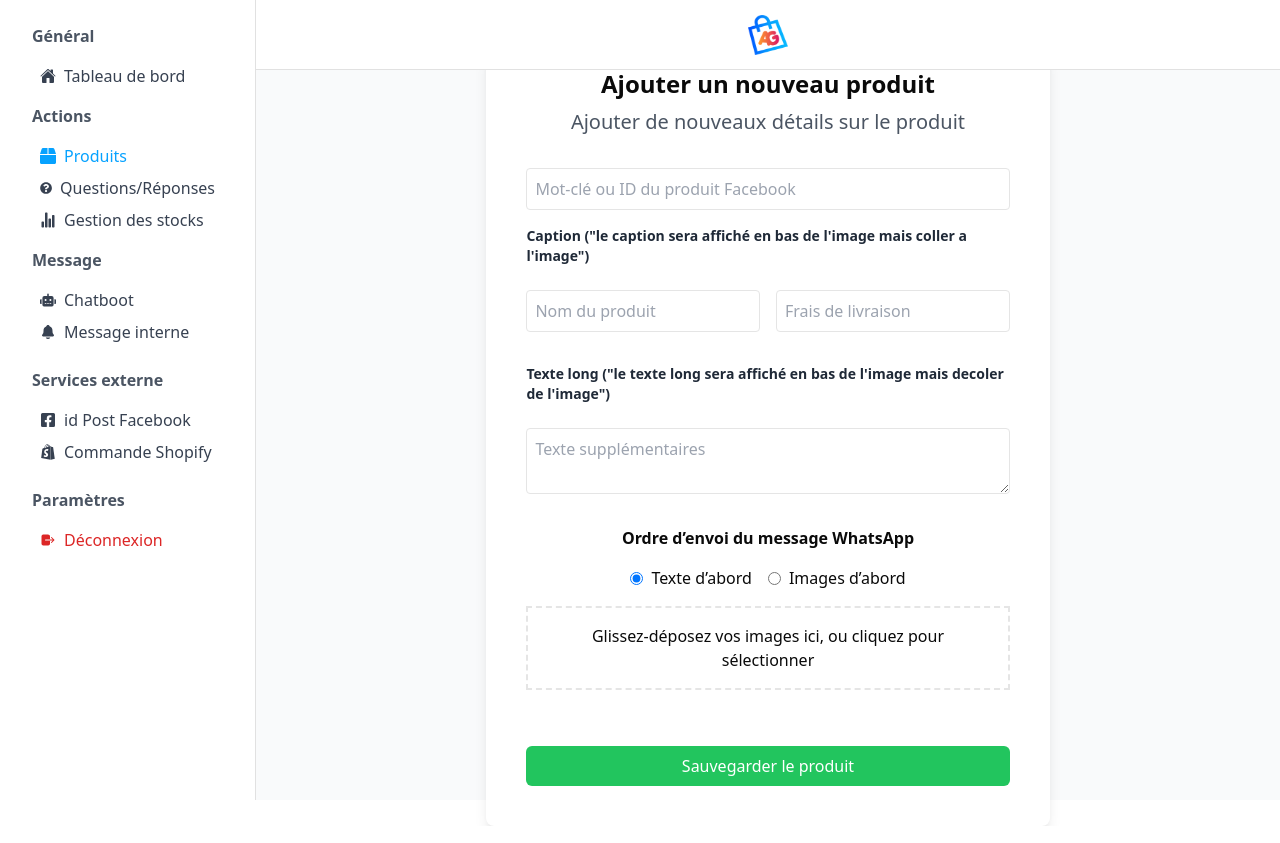
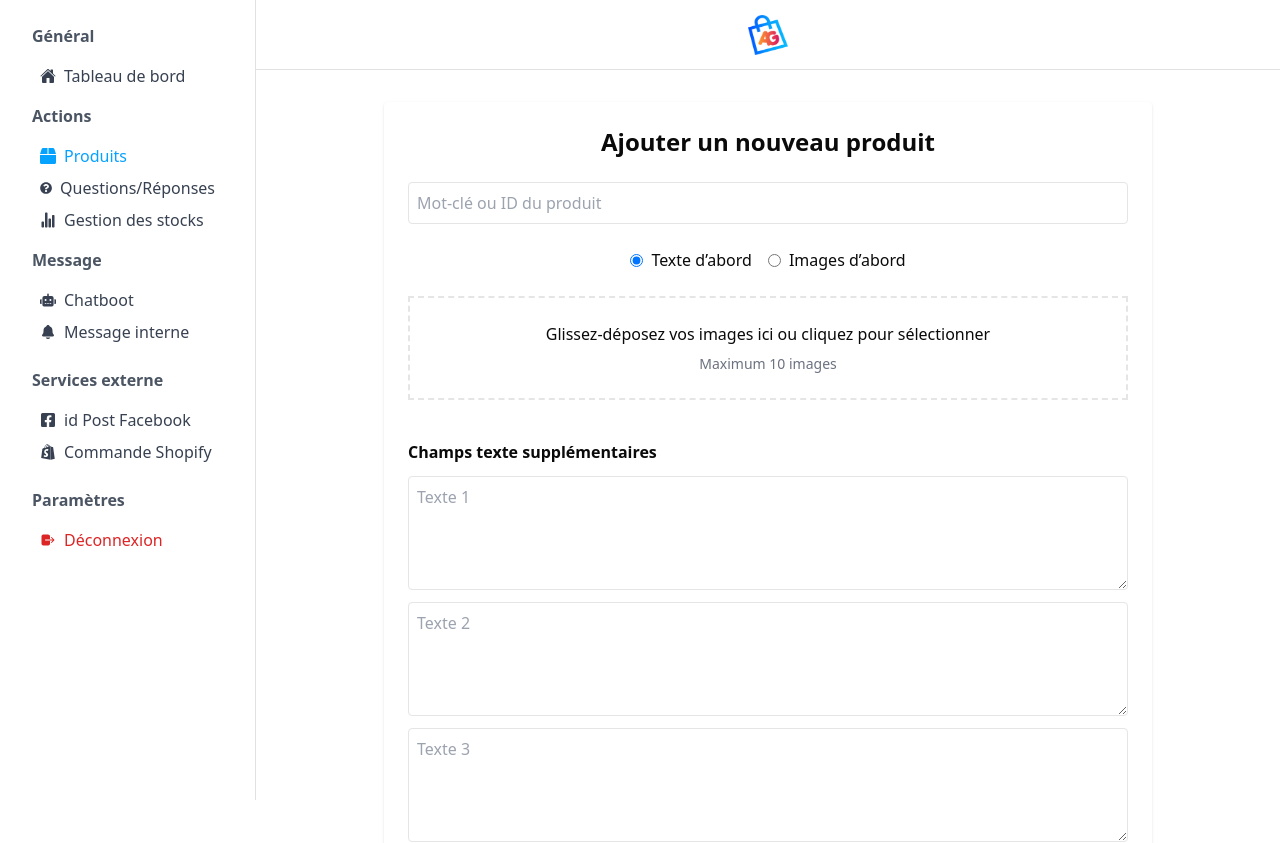
Before and after one commit to alibia-phanuel/chat-boot-front-end, a React (Vite) app: page /products/add in a window 1280 px wide. Shown: the top 843 px of the page. Built offline with nearby package versions, Linux system fonts and the light colour scheme; sample sign-in values are in the browser's storage.

Commit message:
add  resove bug

```diff
--- a/components/FormAddProduct.tsx
+++ b/components/FormAddProduct.tsx
@@ -1,175 +1,144 @@
-import LayoutSystem from "./share/LayoutSystem";
-import React, { useState } from "react";
+import React, { useCallback, useState } from "react";
 import axios from "axios";
 import { toast } from "react-toastify";
 import { useDropzone } from "react-dropzone";
+import { DragDropContext, Droppable, Draggable } from "react-beautiful-dnd";
 import { FiTrash2 } from "react-icons/fi";
+import LayoutSystem from "./share/LayoutSystem";
 import Layout from "./pages/Layout";
 import "react-toastify/dist/ReactToastify.css";
+
+type ImageType = {
+  file: File;
+  caption: string;
+};
+
+const MAX_IMAGES = 10;
+const MAX_TEXT_FIELDS = 5;
+
 const FormAddProduct = () => {
   const userid = localStorage.getItem("authId");
-  const [name, setName] = useState("");
-  const [price, setPrice] = useState("");
   const [productId, setProductId] = useState("");
-  const [shippingFee, setShippingFee] = useState("");
-  const [questions, setQuestions] = useState("");
-  const [images, setImages] = useState<File[]>([]);
   const [ordreEnvoi, setOrdreEnvoi] = useState<"text-first" | "images-first">(
     "text-first"
   );
-  const handleDrop = (acceptedFiles: File[]) => {
-    if (images.length + acceptedFiles.length > 4) return;
-    setImages((prevImages) => [...prevImages, ...acceptedFiles]);
+  const [images, setImages] = useState<ImageType[]>([]);
+  const [textFields, setTextFields] = useState<string[]>(
+    Array(MAX_TEXT_FIELDS).fill("")
+  );
+
+  // Dropzone
+  const onDrop = useCallback(
+    (acceptedFiles: File[]) => {
+      if (images.length + acceptedFiles.length > MAX_IMAGES) {
+        toast.error(`Maximum ${MAX_IMAGES} images autorisées.`);
+        return;
+      }
+      const newImages = acceptedFiles.map((file) => ({ file, caption: "" }));
+      setImages((prev) => [...prev, ...newImages]);
+    },
+    [images]
+  );
+
+  const { getRootProps, getInputProps } = useDropzone({
+    onDrop,
+    accept: { "image/*": [] },
+    multiple: true,
+    maxFiles: MAX_IMAGES,
+  });
+
+  // Supprimer une image
+  const removeImage = (index: number) => {
+    setImages((prev) => prev.filter((_, i) => i !== index));
   };
 
-  const { getRootProps, getInputProps } = useDropzone({
-    onDrop: handleDrop,
-    accept: { "image/*": [] },
-    multiple: true,
-    maxFiles: 4,
-  });
-
-  const removeImage = (imageName: string) => {
-    setImages(images.filter((img) => img.name !== imageName));
+  // Modifier caption
+  const updateCaption = (index: number, caption: string) => {
+    setImages((prev) =>
+      prev.map((img, i) => (i === index ? { ...img, caption } : img))
+    );
   };
 
+  // Modifier champs texte dynamiques
+  const updateTextField = (index: number, value: string) => {
+    setTextFields((prev) => prev.map((t, i) => (i === index ? value : t)));
+  };
+
+  // Drag & drop reorder
+  const onDragEnd = (result: any) => {
+    if (!result.destination) return;
+    const reordered = Array.from(images);
+    const [removed] = reordered.splice(result.source.index, 1);
+    reordered.splice(result.destination.index, 0, removed);
+    setImages(reordered);
+  };
+
+  // Submit du formulaire
   const handleSubmit = async (e: React.FormEvent) => {
     e.preventDefault();
-    setPrice("10000");
-    if (!name || !productId || !shippingFee || !questions || !ordreEnvoi) {
-      toast.error("Tous les champs sont requis !");
-      return;
-    }
 
-    if (isNaN(Number(price)) || isNaN(Number(shippingFee))) {
-      toast.error(
-        "Le prix et les frais d'expédition doivent être des nombres !"
-      );
+    if (!ordreEnvoi || !productId) {
+      toast.error("Merci de remplir tous les champs obligatoires.");
       return;
     }
 
     if (images.length === 0) {
-      toast.error("Vous devez ajouter au moins une image !");
+      toast.error("Veuillez ajouter au moins une image.");
       return;
     }
 
     const formData = new FormData();
-    formData.append("name", name);
-    formData.append("price", price);
     formData.append("productIdOrKeyword", productId);
-    formData.append("shippingFee", shippingFee);
-    formData.append("extraQuestions", questions);
     formData.append("ordreEnvoi", ordreEnvoi);
-    for (const [key, value] of formData.entries()) {
-      console.log(`${key}:`, value);
-    }
-    if (!userid) {
-      toast.error("L'utilisateur doit être défini !");
-    }
-    if (userid !== null) {
-      formData.append("createdBy", userid);
-    }
-    images.forEach((image) => {
-      formData.append("images", image); // Assurez-vous que `image.file` est bien un fichier
+    if (userid) formData.append("createdBy", userid);
+
+    images.forEach(({ file, caption }, i) => {
+      formData.append("images", file);
+      formData.append(`captions[${i}]`, caption);
     });
 
-    // console.log("Données envoyées :", Object.fromEntries(formData.entries()));
+    textFields.forEach((text, i) => {
+      if (text.trim() !== "") {
+        formData.append(`textFields[${i}]`, text.trim());
+      }
+    });
 
     try {
       const response = await axios.post(
         "https://chat-boot-92e040193633.herokuapp.com/products",
         formData,
-        {
-          headers: { "Content-Type": "multipart/form-data" },
-        }
+        { headers: { "Content-Type": "multipart/form-data" } }
       );
       if (response.status === 201) {
         toast.success("Produit ajouté avec succès !");
+        // Optionnel : reset form
       }
     } catch (error) {
-      toast.error("Une erreur est survenue !");
+      toast.error("Erreur lors de l'ajout du produit.");
       console.error(error);
     }
   };
+
   return (
     <Layout>
       <LayoutSystem>
-        <div className="w-full h-[calc(100vh-70px)] bg-gray-50 flex justify-center items-center">
-          <div className="p-6 bg-white rounded-lg w-[55%] max-md:w-full shadow-lg  mx-4">
-            <h1 className="text-2xl font-bold mb-2 text-center">
+        <div className="max-w-3xl mx-auto p-6 bg-white rounded shadow mt-8">
+          <h1 className="text-2xl font-bold mb-6 text-center">
             Ajouter un nouveau produit
           </h1>
-
-            <div className="text-xl text-gray-600 mb-4 text-center">
-              Ajouter de nouveaux détails sur le produit
-            </div>
-            <div className="bg-white rounded-lg">
-              <div className="p-4">
-                <form
-                  className="gap-4 flex flex-wrap flex-col"
-                  onSubmit={handleSubmit}
-                >
-                  {/* Champs de saisie */}
-                  <div className="flex w-full  justify-center items-center gap-4">
+          <form onSubmit={handleSubmit} className="flex flex-col gap-6">
+            {/* Champ mot-clé / ID */}
             <input
-                      className="border p-2 rounded w-[100%]"
               type="text"
-                      placeholder="Mot-clé ou ID du produit Facebook"
+              placeholder="Mot-clé ou ID du produit"
               value={productId}
               onChange={(e) => setProductId(e.target.value)}
+              className="border p-2 rounded"
+              required
             />
-                    <input
-                      className=" border p-2 rounded w-[100%] hidden"
-                      type="number"
-                      placeholder="Prix"
-                      value="0000"
-                      onChange={(e) => setPrice(e.target.value)}
-                    />
-                  </div>
 
-                  <div className="w-full flex flex-col gap-2">
-                    <label className="text-sm font-semibold text-gray-800  ">
-                      Caption ("le caption sera affiché en bas de l'image mais
-                      coller a l'image")
-                    </label>
-                    <div className="w-full  my-4 flex justify-center items-center gap-4">
-                      <div className="w-full flex flex-col">
-                        <input
-                          className="border p-2 rounded w-full"
-                          type="text"
-                          placeholder="Nom du produit"
-                          value={name}
-                          onChange={(e) => setName(e.target.value)}
-                        />
-                      </div>
-                      <div className="w-full flex flex-col">
-                        <input
-                          className="border p-2 rounded w-full"
-                          type="number"
-                          placeholder="Frais de livraison"
-                          value={shippingFee}
-                          onChange={(e) => setShippingFee(e.target.value)}
-                        />
-                      </div>
-                    </div>
-                  </div>
-                  <div className="w-full flex flex-col gap-2">
-                    <label className="text-sm font-semibold text-gray-800   w-full">
-                      Texte long ("le texte long sera affiché en bas de l'image
-                      mais decoler de l'image")
-                    </label>
-                    <textarea
-                      className="w-[100%]  my-4 border p-2 rounded"
-                      placeholder="Texte supplémentaires"
-                      value={questions}
-                      onChange={(e) => setQuestions(e.target.value)}
-                    ></textarea>
-                  </div>
-                  <div className="w-full flex flex-col gap-2">
-                    <p className="font-semibold mb-2  text-center">
-                      Ordre d’envoi du message WhatsApp
-                    </p>
-                    <div className="flex gap-4  justify-center items-center ">
+            {/* Choix de l'ordre */}
+            <div className="flex gap-4 justify-center">
               <label className="flex items-center gap-2">
                 <input
                   type="radio"
@@ -191,51 +160,100 @@ const FormAddProduct = () => {
                 Images d’abord
               </label>
             </div>
-                  </div>
-                  {/* Upload d'images */}
+
+            {/* Zone d'upload */}
+            <div>
               <div
                 {...getRootProps()}
-                    className="border-2 border-dashed p-4 w-full text-center cursor-pointer"
+                className="border-2 border-dashed p-6 text-center cursor-pointer"
               >
                 <input {...getInputProps()} />
                 <p>
-                      Glissez-déposez vos images ici, ou cliquez pour
-                      sélectionner
+                  Glissez-déposez vos images ici ou cliquez pour sélectionner
+                </p>
+                <p className="text-sm text-gray-500 mt-2">
+                  Maximum {MAX_IMAGES} images
                 </p>
               </div>
-                  <div className="flex justify-evenly mt-6">
-                    {images.map((image) => (
-                      <div key={image.name} className="relative">
+
+              {/* Aperçu + drag&drop */}
+              <DragDropContext onDragEnd={onDragEnd}>
+                <Droppable droppableId="images" direction="horizontal">
+                  {(provided) => (
+                    <div
+                      className="flex gap-4 mt-4 overflow-x-auto"
+                      {...provided.droppableProps}
+                      ref={provided.innerRef}
+                    >
+                      {images.map(({ file, caption }, index) => (
+                        <Draggable
+                          key={file.name}
+                          draggableId={file.name}
+                          index={index}
+                        >
+                          {(provided) => (
+                            <div
+                              className="relative w-40 flex-shrink-0"
+                              ref={provided.innerRef}
+                              {...provided.draggableProps}
+                              {...provided.dragHandleProps}
+                            >
                               <img
-                          src={URL.createObjectURL(image)}
-                          alt={image.name}
-                          className="w-20 h-20 object-cover rounded"
+                                src={URL.createObjectURL(file)}
+                                alt={file.name}
+                                className="w-full h-32 object-cover rounded"
                               />
                               <button
+                                type="button"
+                                onClick={() => removeImage(index)}
+                                className="absolute top-1 right-1 bg-red-600 text-white rounded-full p-1"
                                 title="Supprimer l'image"
-                          type="button"
-                          className="absolute top-1 right-1 text-white p-1  rounded-full"
-                          onClick={() => removeImage(image.name)}
                               >
-                          <FiTrash2
-                            size={16}
-                            className="text-red-100  rounded-full "
+                                <FiTrash2 size={16} />
+                              </button>
+                              <textarea
+                                placeholder="Caption pour cette image"
+                                value={caption}
+                                onChange={(e) =>
+                                  updateCaption(index, e.target.value)
+                                }
+                                className="mt-2 border p-1 rounded w-full resize-y"
+                                rows={3}
                               />
-                        </button>
                             </div>
+                          )}
+                        </Draggable>
+                      ))}
+                      {provided.placeholder}
+                    </div>
+                  )}
+                </Droppable>
+              </DragDropContext>
+            </div>
+
+            {/* Champs texte dynamiques */}
+            <div className="flex flex-col gap-3">
+              <h2 className="font-semibold">Champs texte supplémentaires</h2>
+              {textFields.map((text, i) => (
+                <textarea
+                  key={i}
+                  placeholder={`Texte ${i + 1}`}
+                  value={text}
+                  onChange={(e) => updateTextField(i, e.target.value)}
+                  className="border p-2 rounded w-full resize-y"
+                  rows={4}
+                />
               ))}
             </div>
 
+            {/* Soumission */}
             <button
               type="submit"
-                    className="w-full px-4 py-2 bg-green-500 text-white rounded-md hover:bg-green-600"
+              className="bg-green-600 text-white p-3 rounded hover:bg-green-700 transition"
             >
               Sauvegarder le produit
             </button>
           </form>
-              </div>
-            </div>
-          </div>
         </div>
       </LayoutSystem>
     </Layout>
```
Also changed, not shown: package.json (+5 -2 lines), 1 other file (tests, documents, lock files or other folders). Lines whose indentation alone changed are shown as unchanged.
